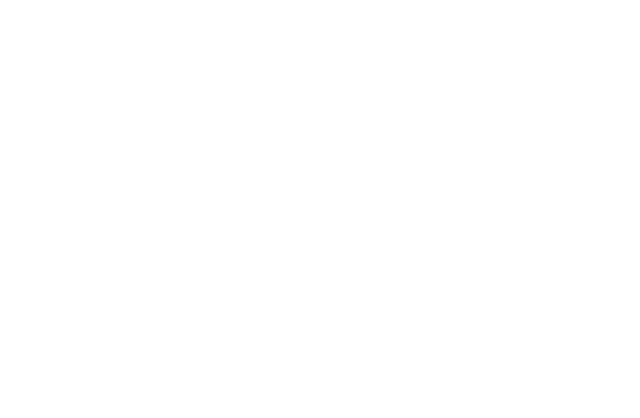
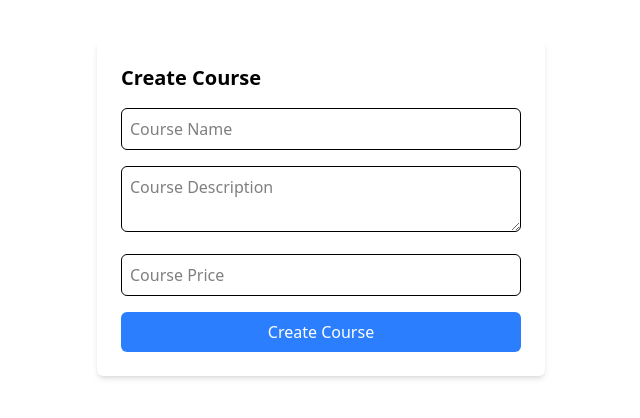
Before and after one commit to shahid123s/SkillSync, a React (Vite) app in the folder frontend/: page /dummy in a window 1280 px wide. Shown: the top 418 px of the page, without its empty margins (319-959 px from the left). Built offline with nearby package versions, Linux system fonts and the light colour scheme.

Commit message:
fixed Course module and connect and add student module

```diff
--- a/frontend/src/components/user/course/CourseCard.jsx
+++ b/frontend/src/components/user/course/CourseCard.jsx
@@ -9,8 +9,8 @@
           alt={`${title} course`}
           className="object-cover w-full h-full transition-transform duration-300 group-hover:scale-105"
         />
-        <div className="absolute inset-0 bg-black bg-opacity-30 flex items-end p-4">
-          <span className="text-white font-medium">{title}</span>
+        <div className="absolute inset-0 bg-transparent bg-opacity-30 flex items-end p-4">
+          <span className="text-black text-lg font-medium">{title}</span>
         </div>
       </div>
     </a>
--- a/frontend/src/components/user/course/CourseGrid.jsx
+++ b/frontend/src/components/user/course/CourseGrid.jsx
@@ -1,31 +1,39 @@
-import React from "react";
+import React, { useEffect, useState } from "react";
 import CourseCard from "./CourseCard";
-
-const courses = [
-  { id: 1, title: "UI/UX", image: "/placeholder.svg?height=200&width=300" },
-  { id: 2, title: "React", image: "/placeholder.svg?height=200&width=300" },
-  { id: 3, title: "PHP", image: "/placeholder.svg?height=200&width=300" },
-  { id: 4, title: "JavaScript", image: "/placeholder.svg?height=200&width=300" },
-  { id: 5, title: "UI/UX", image: "/placeholder.svg?height=200&width=300" },
-  { id: 6, title: "React", image: "/placeholder.svg?height=200&width=300" },
-  { id: 7, title: "PHP", image: "/placeholder.svg?height=200&width=300" },
-  { id: 8, title: "JavaScript", image: "/placeholder.svg?height=200&width=300" },
-  { id: 9, title: "UI/UX", image: "/placeholder.svg?height=200&width=300" },
-  { id: 10, title: "React", image: "/placeholder.svg?height=200&width=300" },
-  { id: 11, title: "PHP", image: "/placeholder.svg?height=200&width=300" },
-  { id: 12, title: "JavaScript", image: "/placeholder.svg?height=200&width=300" },
-];
+import { axiosInstance } from "../../../utils/axios";
 
 export default function CourseGrid() {
+
+  const [courses, setCourses] = useState([])
+
+
+  useEffect(() => {
+    const fetchCourses = async () => {
+      try {
+        const response = await axiosInstance.get("/course/get-all-courses");
+        console.log(response.data.data);
+        setCourses(response.data.data);
+      } catch (error) {
+        console.error("Error fetching courses:", error);
+      }
+    };
+
+    fetchCourses();
+  }, [])
+
+
+
   return (
     <section className="py-12 px-6">
       <div className="container mx-auto">
         <h2 className="text-2xl font-bold mb-8">Courses list</h2>
 
         <div className="grid grid-cols-1 sm:grid-cols-2 md:grid-cols-3 lg:grid-cols-4 gap-6">
-          {courses.map((course) => (
-            <CourseCard key={course.id} title={course.title} image={course.image} />
-          ))}
+          {courses.length !==0 ? courses.map((course) => (
+            <CourseCard key={course._id} title={course.name} image={course.imageUrl} />
+          )):
+          <p>No Course Found</p>
+          }
         </div>
       </div>
     </section>
--- /dev/null
+++ b/frontend/src/components/user/course/dummy.jsx
@@ -0,0 +1,75 @@
+import { useState } from "react";
+import {axiosInstance} from "../../../utils/axios";
+
+export default function CreateCourseForm() {
+  const [courseData, setCourseData] = useState({
+    name: "",
+    description: "",
+    price: "",
+  });
+
+  const [error, setError] = useState("");
+  const [success, setSuccess] = useState("");
+
+  const handleChange = (e) => {
+    setCourseData({ ...courseData, [e.target.name]: e.target.value });
+  };
+
+  const handleSubmit = async (e) => {
+    e.preventDefault();
+    setError("");
+    setSuccess("");
+
+    if (!courseData.name || !courseData.description || !courseData.price) {
+      setError("All fields are required.");
+      return;
+    }
+
+    try {
+      const response = await axiosInstance.post("/course/add-course", { courseData });
+      setSuccess(response.data.message);
+      setCourseData({ name: "", description: "", price: "" });
+    } catch (err) {
+      setError(err.response?.data?.message || "Failed to create course.");
+    }
+  };
+
+  return (
+    <div className="max-w-md mx-auto p-6 bg-white shadow-md rounded-md mt-10">
+      <h2 className="text-xl font-semibold mb-4">Create Course</h2>
+      {error && <p className="text-red-500 text-sm mb-2">{error}</p>}
+      {success && <p className="text-green-500 text-sm mb-2">{success}</p>}
+      <form onSubmit={handleSubmit} className="space-y-4">
+        <input
+          type="text"
+          name="name"
+          placeholder="Course Name"
+          value={courseData.name}
+          onChange={handleChange}
+          className="w-full p-2 border rounded-md"
+        />
+        <textarea
+          name="description"
+          placeholder="Course Description"
+          value={courseData.description}
+          onChange={handleChange}
+          className="w-full p-2 border rounded-md"
+        />
+        <input
+          type="number"
+          name="price"
+          placeholder="Course Price"
+          value={courseData.price}
+          onChange={handleChange}
+          className="w-full p-2 border rounded-md"
+        />
+        <button
+          type="submit"
+          className="w-full bg-blue-500 text-white py-2 rounded-md hover:bg-blue-600"
+        >
+          Create Course
+        </button>
+      </form>
+    </div>
+  );
+}
--- a/frontend/src/routes/UserRotues.jsx
+++ b/frontend/src/routes/UserRotues.jsx
@@ -2,6 +2,7 @@
 import AuthPage from "../pages/user/AuthPage";
 import Home from "../pages/user/HomePage";
 import LandingPage from "../pages/user/LandingPage";
+import CreateCourseForm from "../components/user/course/dummy";
 
 export function UserRoutes (){
     return (
@@ -11,6 +12,7 @@
             <Route path="/" element={<Home/>} />
             <Route path="landing-page" element={<LandingPage />} />
             <Route path="auth" element={<AuthPage />} />
+            <Route path="dummy" element={<CreateCourseForm />} />
     </Routes>
     </>
     )
--- a/frontend/src/utils/axios.js
+++ b/frontend/src/utils/axios.js
@@ -1,6 +1,6 @@
 import axios from "axios"
 
 export const axiosInstance = axios.create({
-    baseURL : "http://localhost:5400",
+    baseURL : "http://localhost:5400/api",
     withCredentials: true,
 })
```
